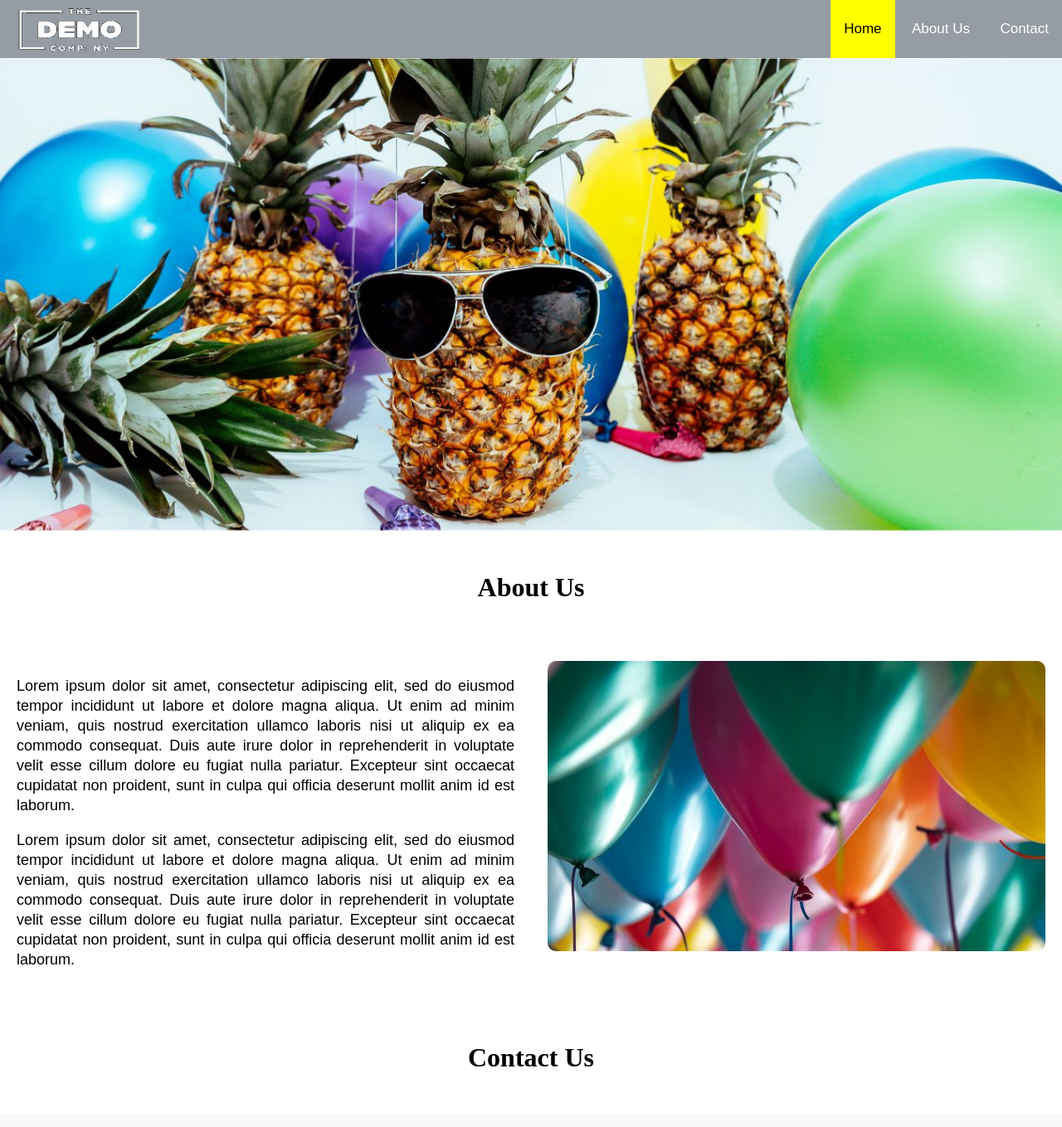
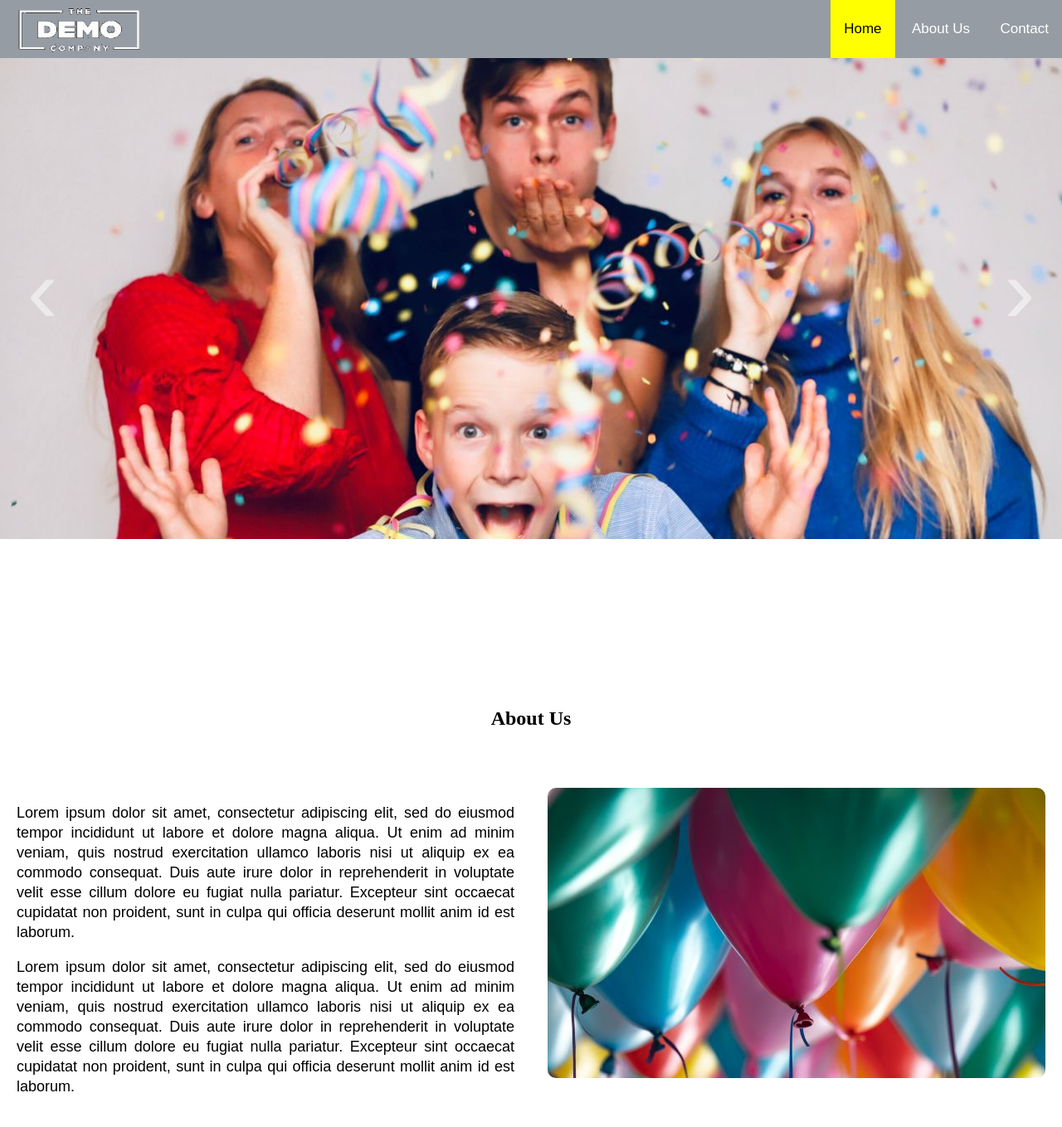
Before and after one commit to isha-shah114/Promact-Task1, a PHP site: page / in a window 1280 px wide. Shown: the top 1359 px of the page at 83% size. Run offline with PHP 8.4, Linux system fonts and the light colour scheme.

Commit message:
Changes done as per Krupa suggested

```diff
--- a/index.html
+++ b/index.html
@@ -1,6 +1,6 @@
 <html>
    <head>
-      <meta name="viewport" content="width=device-width, initial-scale=1">
+      <meta name="viewport" content="width=device-width, user-scalable=no, initial-scale=1">
       <link rel="stylesheet" type="text/css" href="style.css">
       <link rel="stylesheet" type="text/css" href="responsive.css">
       <link rel="stylesheet" href="https://cdnjs.cloudflare.com/ajax/libs/font-awesome/4.7.0/css/font-awesome.min.css">
@@ -8,36 +8,35 @@
    </head>
    <body>
       <!-- Header start -->
+      <header>
          <div class="topnav" id="myTopnav">
             <img src="images/logo.png" class="logo-size">
             <div class="right-menu">
-            <a href="#home" class="active mt-xs-15">Home</a>
-            <a href="#about">About Us</a>
-            <a href="#contact">Contact</a>
+               <a href="#home" id="default" class="active mt-xs-15" onclick="highlight(this);">Home</a>
+               <a href="#about" onclick="highlight(this);">About Us</a>
+               <a href="#contact" onclick="highlight(this);">Contact</a>
             </div>
             <a href="javascript:void(0);" class="icon" onclick="myFunction()">
             <i class="fa fa-bars"></i>
             </a>
          </div>
+      </header>
       <!-- Header finish -->
-
       <!-- Slideshow start -->
-      <div class="slideshow-container">
-         <div class="mySlides fade">
-            <img src="images/image-1.jpg">
+      <section id="home">
+         <div class="slideshowContainer">
+            <img class="imageSlides" src="Images/image-1.jpg">
+            <img class="imageSlides" src="Images/image-2.jpg">
+            <img class="imageSlides" src="Images/image-3.jpg">
+            <span id ="leftArrow" class="slideshowArrow">&#8249;</span>
+            <span id ="rightArrow" class="slideshowArrow">&#8250;</span>
          </div>
-         <div class="mySlides fade">
-            <img src="images/image-2.jpg">
-         </div>
-         <div class="mySlides fade">
-            <img src="images/image-3.jpg">
-         </div>
-      </div>
+      </section>
       <!-- Slideshow finish -->
-
       <!-- About Us start -->
+      <section id="about">
          <div class="animated animatedFadeInUp fadeInUp">
-         <h1>About Us</h1>
+            <h1 class="pt-10">About Us</h1>
             <div class="flex-container">
                <div class="flex-item-left">
                   <p>Lorem ipsum dolor sit amet, consectetur adipiscing elit, sed do eiusmod tempor incididunt ut labore et dolore magna aliqua. Ut enim ad minim veniam, quis nostrud exercitation ullamco laboris nisi ut aliquip ex ea commodo consequat. Duis aute irure dolor in reprehenderit in voluptate velit esse cillum dolore eu fugiat nulla pariatur. Excepteur sint occaecat cupidatat non proident, sunt in culpa qui officia deserunt mollit anim id est laborum.</p>
@@ -48,11 +47,12 @@
                </div>
             </div>
          </div>
+      </section>
       <!-- About Us finish -->
-
       <!-- Contact Us start -->
+      <section id="contact">
          <div class="animated-contact">
-         <h1>Contact Us</h1>
+            <h1 class="pt-8">Contact Us</h1>
             <div class="flex-container-contact">
                <div class="flex-item-left">
                   <form name="contact">
--- a/responsive.css
+++ b/responsive.css
@@ -1,4 +1,7 @@
 @media screen and (max-width: 1200px) {
+	h1 {
+		margin: 0 0 20px 0;
+	}
 	.about-img {
 		width: 100%;
 	}
@@ -17,7 +20,21 @@
 	}
 }
 
+@media screen and (max-width: 1024px) {
+	h1 {
+		margin: 0 0 20px 0;
+	}
+	.pr-md-0
+	{
+		padding-right: 0;
+	}
+}
+
 @media screen and (max-width: 992px) {
+	.pt-8{padding-top: 11%;}
+	h1 {
+		margin: 0 0 30px 0;
+	}
 	.about-img {
 		width: 100%;
 	}
@@ -37,6 +54,7 @@
 }
 
 @media screen and (max-width: 800px) {
+	.pt-8{padding-top: 11%;}
 	h1 {
 		margin: 35px 0 0 0;
 	}
@@ -57,6 +75,7 @@
 }
 
 @media screen and (max-width: 768px) {
+	.pt-8{padding-top: 11%;}
 	h1 {
 		margin: 35px 0 0 0;
 	}
@@ -76,6 +95,9 @@
 }
 
 @media screen and (max-width: 600px) {
+	.pt-10{padding-top: 0;}
+	.pt-8{padding-top: 0;}
+
 	.topnav a {
 		display: none;
 	}
@@ -101,7 +123,7 @@
 		display: contents;
 	}
 	.mt-xs-15 {
-		margin-top: 12%;
+		margin-top: 11.2%;
 	}
 	.about-img {
 		width: 100%;
@@ -114,9 +136,19 @@
 	}
 }
 
+@media screen and (max-width: 540px) {
+	.pt-10{padding-top: 0;}
+	.pt-8{padding-top: 0;}
+	.mt-xs-15 {
+		margin-top: 12.4%;
+	}
+}
+
 @media screen and (max-width: 480px) {
+	.pt-10{padding-top: 0;}
+	.pt-8{padding-top: 0;}
 	.mt-xs-15 {
-		margin-top: 15%;
+		margin-top: 16.2%;
 	}
 	h1 {
 		margin: 35px 0 0 0;
@@ -133,4 +165,73 @@
 	.flex-container-contact {
 		margin-top: 30px;
 	}
+	.mr-xs-3
+	{
+		margin-right: 5%;
+	}
 }
+
+@media screen and (max-width: 375px) {
+	.pt-10{padding-top: 0;}
+	.pt-8{padding-top: 0;}
+	.mt-xs-15 {
+		margin-top: 17.9%;
+	}
+	.mr-xs-3
+	{
+		margin-right: -3%;
+	}
+}
+
+@media screen and (max-width: 360px) {
+	.pt-10{padding-top: 0;}
+	.pt-8{padding-top: 0;}
+	.mt-xs-15 {
+		margin-top: 18.7%;
+	}
+
+	.checkbox
+	{
+		margin: 3% 0 6% 0;
+	}
+	.mr-xs-3
+	{
+		margin-right: -9%;
+	}
+}
+
+@media screen and (max-width: 320px) {
+	.pt-10{padding-top: 0;}
+	.pt-8{padding-top: 0;}
+	.mt-xs-15 {
+		margin-top: 20.8%;
+	}
+
+	.pr-xs-21
+	{
+		padding-right: 21%;
+	}
+
+	.mr-xs-3
+	{
+		margin-right: -3%;
+	}
+}
+
+@media screen and (max-width: 280px) {
+	.pt-10{padding-top: 0;}
+	.pt-8{padding-top: 0;}
+	.mt-xs-15 {
+		margin-top: 24%;
+	}
+
+	.pr-xs-21
+	{
+		padding-right: 5%;
+	}
+
+	.mr-xs-3
+	{
+		margin-right: -3%;
+	}
+}
--- a/style.css
+++ b/style.css
@@ -1,6 +1,11 @@
 * {
 	box-sizing: border-box;
 }
+
+html {
+  scroll-behavior: smooth;
+}
+
 
 body {
 	margin: 0;
@@ -8,6 +13,15 @@ body {
 }
 
 /***** Header class *****/
+header
+{
+  	position: fixed;
+  	top: 0;
+  	width: 100%;
+  	z-index: 1;
+  	display: block;
+}
+
 .topnav img.logo-size {
 	height: 60px;
 	width: 150px;
@@ -50,44 +64,54 @@ body {
 /***** Header class *****/
 
 /***** Slideshow class *****/
-.mySlides {
-	display: none;
+.slideshowContainer {
+  position: relative;
+  overflow: hidden;
+  margin: 50px 0 75px;
+  width: 100%;
+  height: 600px;
 }
 
-.mySlides img {
-	width: 100%;
+.imageSlides {
+  position: absolute;
+  left: 50%;
+  top: 50%;
+  transform: translate(-50%, -50%);
+  min-width: 100%;
+  min-height: 100%;
+  opacity: 0;
+  transition: opacity 1s ease-in-out;
+  z-index: -1;
 }
 
-.slideshow-container {
-	position: relative;
-	margin: auto;
+/* add 'visible' class via Javascript */
+.visible {
+  opacity: 1;
 }
 
-/***** Fading animation *****/
-
-.fade {
-	-webkit-animation-name: fade;
-	-webkit-animation-duration: 3s;
-	animation-name: fade;
-	animation-duration: 3s;
+.slideshowArrow {
+  font-size: 7em;
+  color: rgba(255, 255, 255, 0.5);
+  cursor: pointer;
+  transition: opacity 0.2s ease-in-out;
 }
 
-@-webkit-keyframes fade {
-	from {
-		opacity: .4
-	}
-	to {
-		opacity: 1
-	}
+.slideshowArrow:hover {
+  opacity: 0.75;
 }
 
-@keyframes fade {
-	from {
-		opacity: .4
-	}
-	to {
-		opacity: 1
-	}
+#leftArrow {
+  position: absolute;
+  left: 4%;
+  top: 50%;
+  transform: translate(-50%, -50%);
+}
+
+#rightArrow {
+  position: absolute;
+  right: 4%;
+  top: 50%;
+  transform: translate(50%, -50%);
 }
 /***** Slideshow class *****/
 
@@ -102,6 +126,11 @@ h1 {
 	text-align: center;
 	margin: 50px;
 	font-family: serif;
+}
+
+.pt-10
+{
+	padding-top: 10%;
 }
 
 .flex-container {
@@ -169,6 +198,11 @@ h1 {
 
 
 /***** Contact Us class *****/
+.pt-8
+{
+	padding-top: 8%;
+}
+
 .animated-contact {
 	animation: fadeInAnimation ease 3s;
 	animation-iteration-count: 1;
@@ -240,7 +274,7 @@ input.radio input.checkbox {
 	margin: 2% 0;
 }
 
-input[type=submit] {
+input[type=button] {
 	background-color: yellow;
 	color: black;
 	padding: 12px 20px;
@@ -249,7 +283,7 @@ input[type=submit] {
 	cursor: pointer;
 }
 
-input[type=submit]:hover {
+input[type=button]:hover {
 	background-color: #e0cf05;
 }
 
```
Also changed, not shown: other parts of index.html (+15 -18 lines), homepage.js (+148 -32 lines), README.md (deleted). Lines whose indentation alone changed are shown as unchanged.
